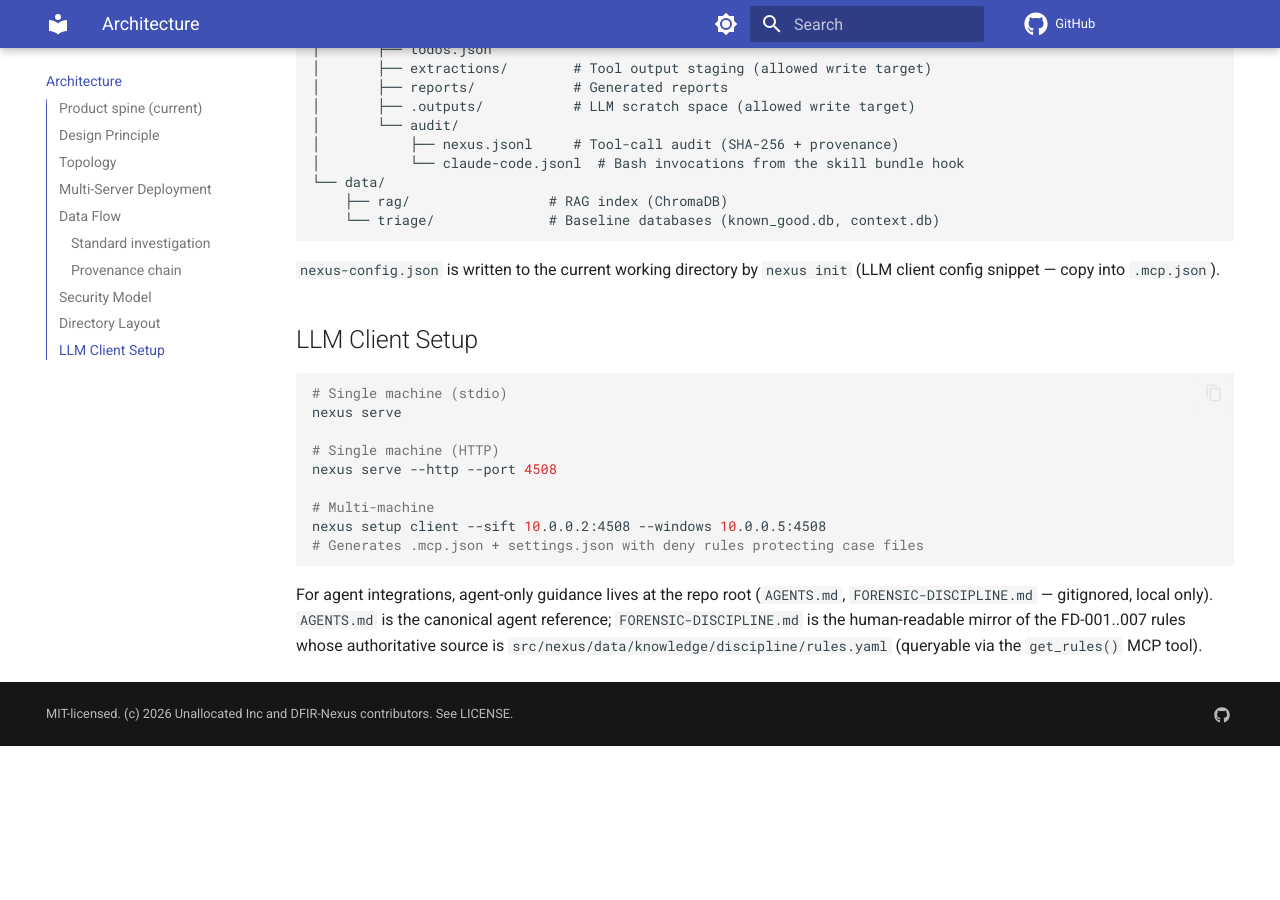
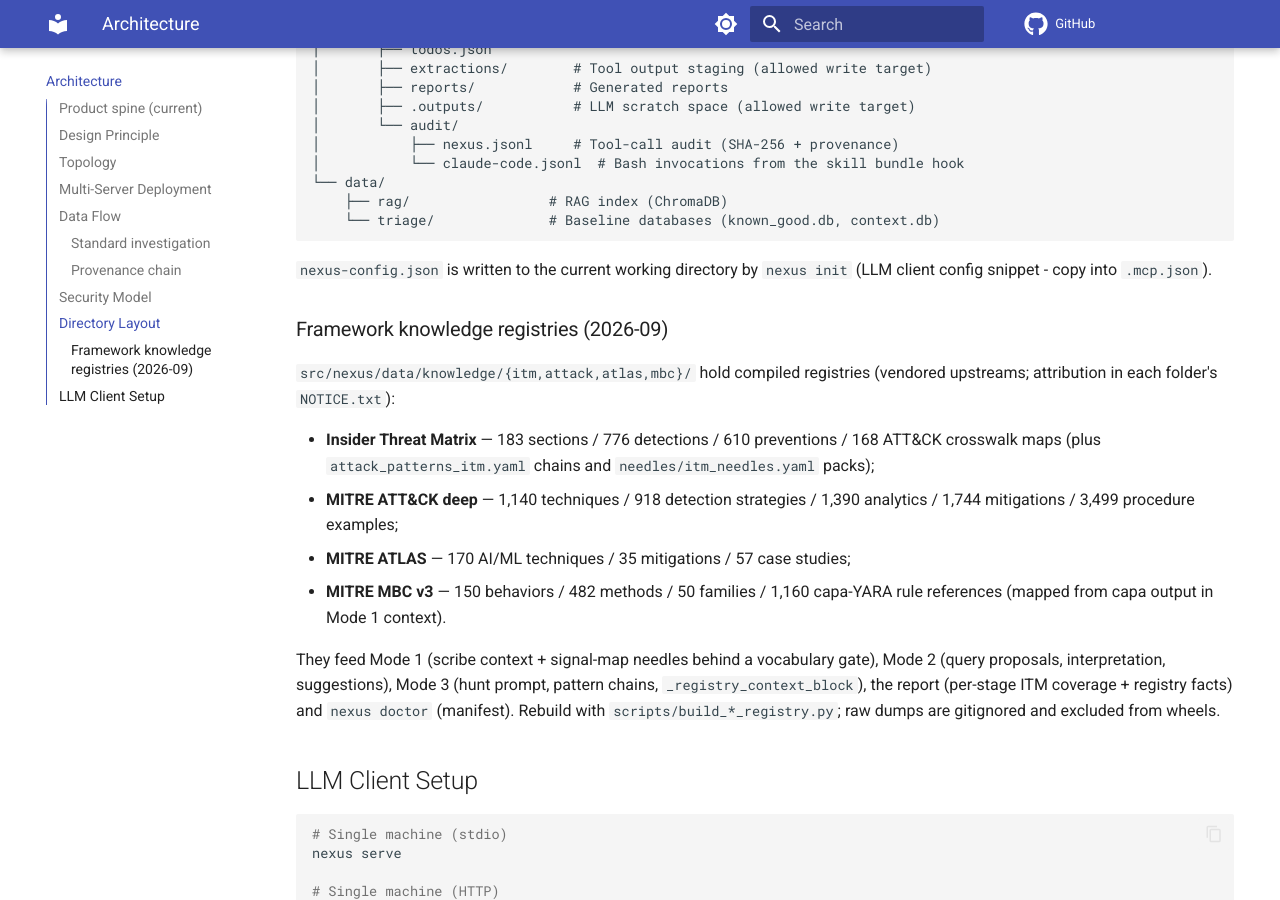
Before and after one commit to Ganron007/DFIR-Nexus, an MkDocs documentation site: the page built from Docs/ARCHITECTURE.md, in a window 1280 px wide and 900 px high, scrolled down 7486 px. Built offline with MkDocs 1.6.1 and Material for MkDocs 9.7.7, drawn with Linux system fonts in a browser that asks for light colours; comment, search, counter and statistics services are not loaded; before the commit the page ends 8232 px from its top, so only the background shows below that.

Commit message:
Docs: framework knowledge registries (F5)
SETUP 2e-2 + ARCHITECTURE: the four compiled registries (ITM/ATT&CK/ATLAS/
MBC), what they feed per mode, rebuild scripts, attribution notes, wheel
exclusion of raw dumps; plus the needle vocabulary gate note.

````diff
--- a/Docs/ARCHITECTURE.md
+++ b/Docs/ARCHITECTURE.md
@@ -344,7 +344,28 @@ Tool execution → audit_id → record_finding(artifacts=[{audit_id}])
 ```
 
 `nexus-config.json` is written to the current working directory by
-`nexus init` (LLM client config snippet — copy into `.mcp.json`).
+`nexus init` (LLM client config snippet - copy into `.mcp.json`).
+
+### Framework knowledge registries (2026-09)
+
+`src/nexus/data/knowledge/{itm,attack,atlas,mbc}/` hold compiled registries
+(vendored upstreams; attribution in each folder's `NOTICE.txt`):
+
+- **Insider Threat Matrix** — 183 sections / 776 detections / 610 preventions /
+  168 ATT&CK crosswalk maps (plus `attack_patterns_itm.yaml` chains and
+  `needles/itm_needles.yaml` packs);
+- **MITRE ATT&CK deep** — 1,140 techniques / 918 detection strategies /
+  1,390 analytics / 1,744 mitigations / 3,499 procedure examples;
+- **MITRE ATLAS** — 170 AI/ML techniques / 35 mitigations / 57 case studies;
+- **MITRE MBC v3** — 150 behaviors / 482 methods / 50 families / 1,160
+  capa-YARA rule references (mapped from capa output in Mode 1 context).
+
+They feed Mode 1 (scribe context + signal-map needles behind a vocabulary
+gate), Mode 2 (query proposals, interpretation, suggestions), Mode 3 (hunt
+prompt, pattern chains, `_registry_context_block`), the report (per-stage ITM
+coverage + registry facts) and `nexus doctor` (manifest). Rebuild with
+`scripts/build_*_registry.py`; raw dumps are gitignored and excluded from
+wheels.
 
 ## LLM Client Setup
 
````
Also changed, not shown: Docs/SETUP.md (+23 -1 lines).
